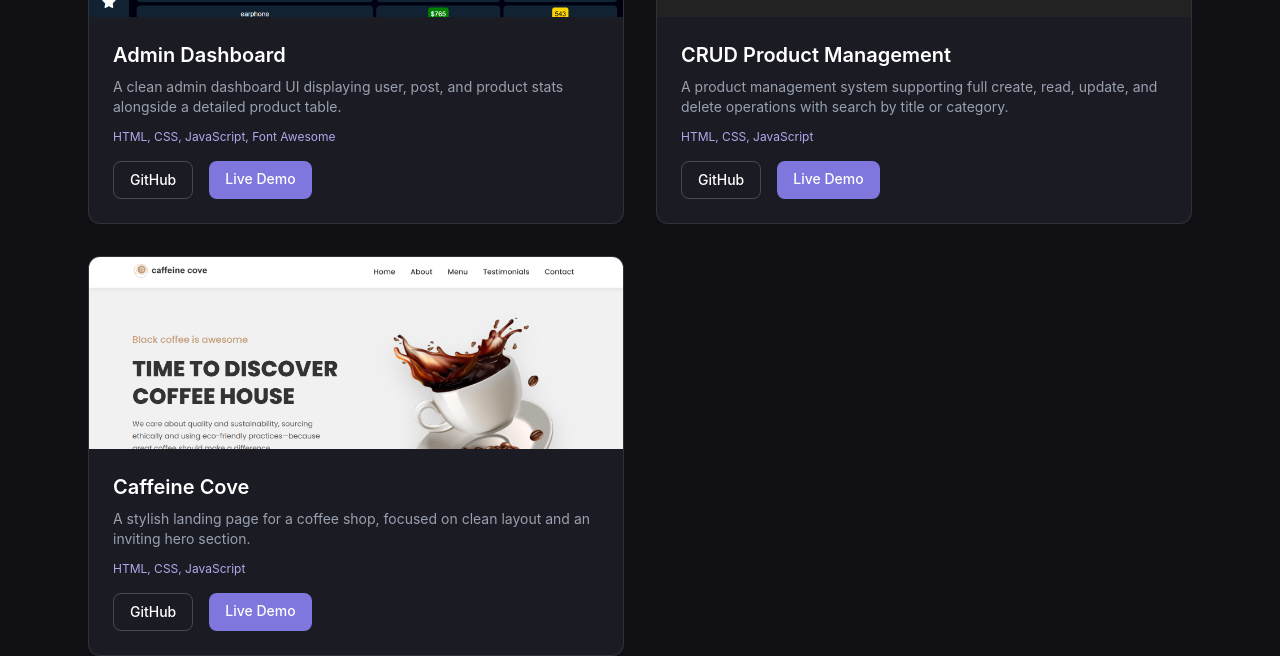
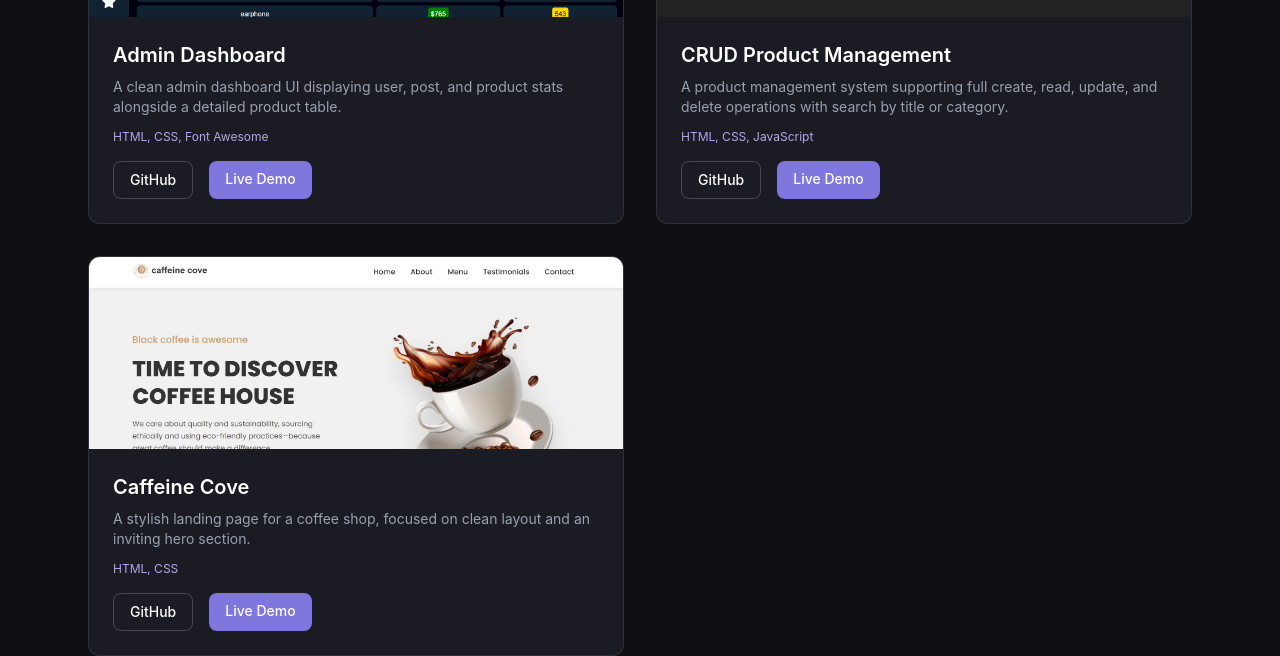
Before and after one commit to mohamedabdellahalsayed-source/portfolio, a React app: page / in a window 1280 px wide. Shown: the part 2500-3156 px from the top of the page. Built offline with nearby package versions, Linux system fonts and the light colour scheme; the HTML template or start-up script is replaced by a standard one.

Commit message:
Update Caffeine Cove project tech stack

```diff
--- a/src/components/Projects.jsx
+++ b/src/components/Projects.jsx
@@ -21,7 +21,7 @@ const projects = [
     title: 'Admin Dashboard',
     description:
       'A clean admin dashboard UI displaying user, post, and product stats alongside a detailed product table.',
-    tech: 'HTML, CSS, JavaScript, Font Awesome',
+    tech: 'HTML, CSS, Font Awesome',
     image: `${import.meta.env.BASE_URL}projects/admin-dashboard.png`,
     github: 'https://github.com/mohamedabdellahalsayed-source/admin-dashboard',
     live: 'https://mohamedabdellahalsayed-source.github.io/admin-dashboard/',
@@ -39,7 +39,7 @@ const projects = [
     title: 'Caffeine Cove',
     description:
       'A stylish landing page for a coffee shop, focused on clean layout and an inviting hero section.',
-    tech: 'HTML, CSS, JavaScript',
+    tech: 'HTML, CSS',
     image: `${import.meta.env.BASE_URL}projects/caffeine-cove.png`,
     github: 'https://github.com/mohamedabdellahalsayed-source/-caffeine-cove',
     live: 'https://mohamedabdellahalsayed-source.github.io/-caffeine-cove/',
```
